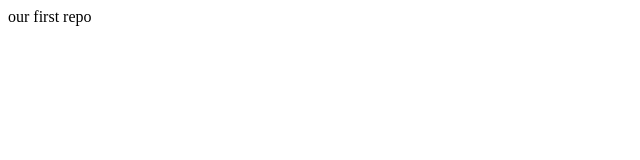
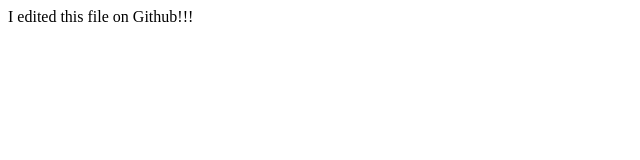
Before and after one commit to Pillman/git-course-repo, a website: page index.html in a window 1280 px wide. Shown: the whole page, without its empty margins (0-640 px from the left). Drawn offline with Linux system fonts and the light colour scheme.

Commit message:
Edited on Github

```diff
--- a/index.html
+++ b/index.html
@@ -5,6 +5,6 @@
     <title>Title</title>
 </head>
 <body>
-    our first repo
+    I edited this file on Github!!!
 </body>
 </html>
```
